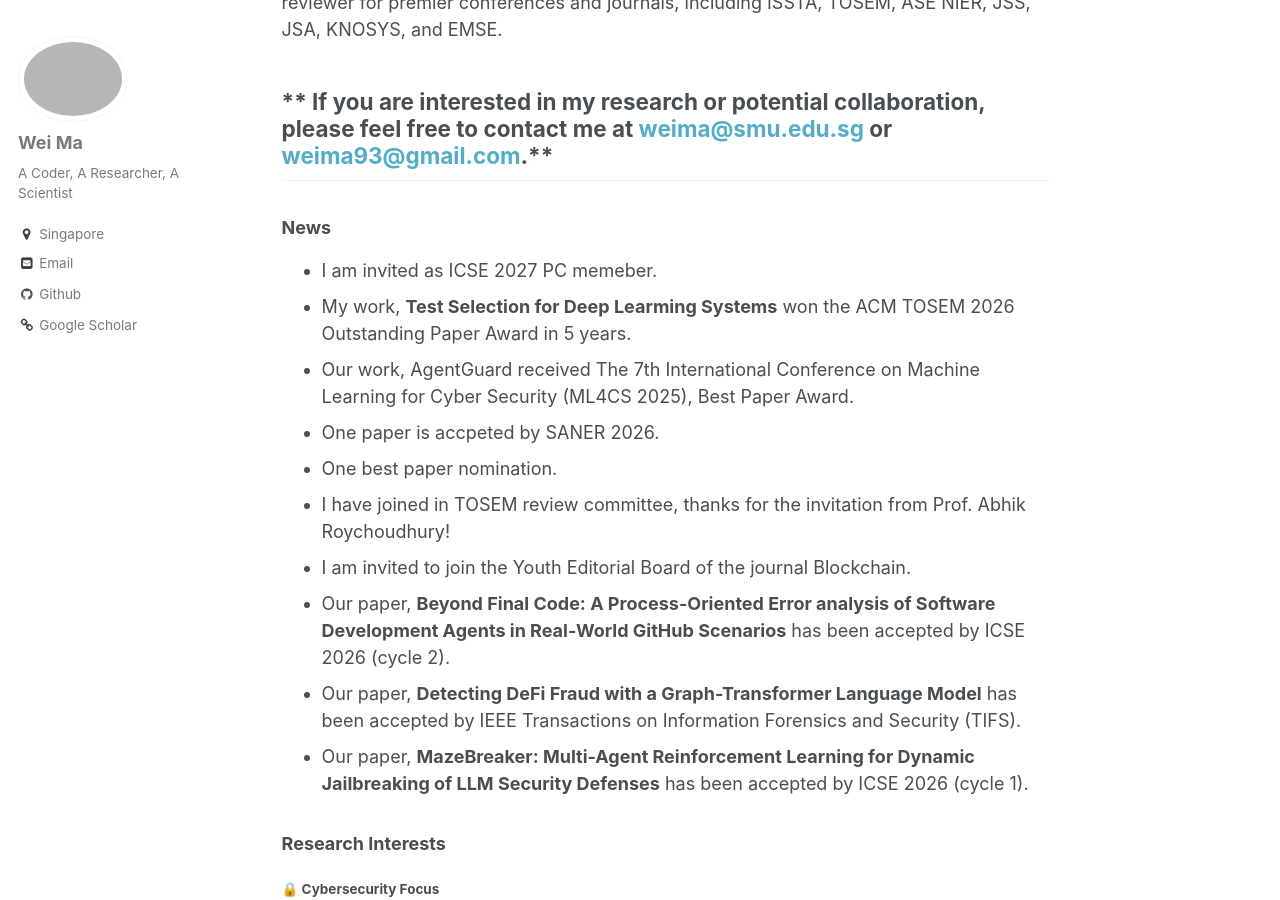
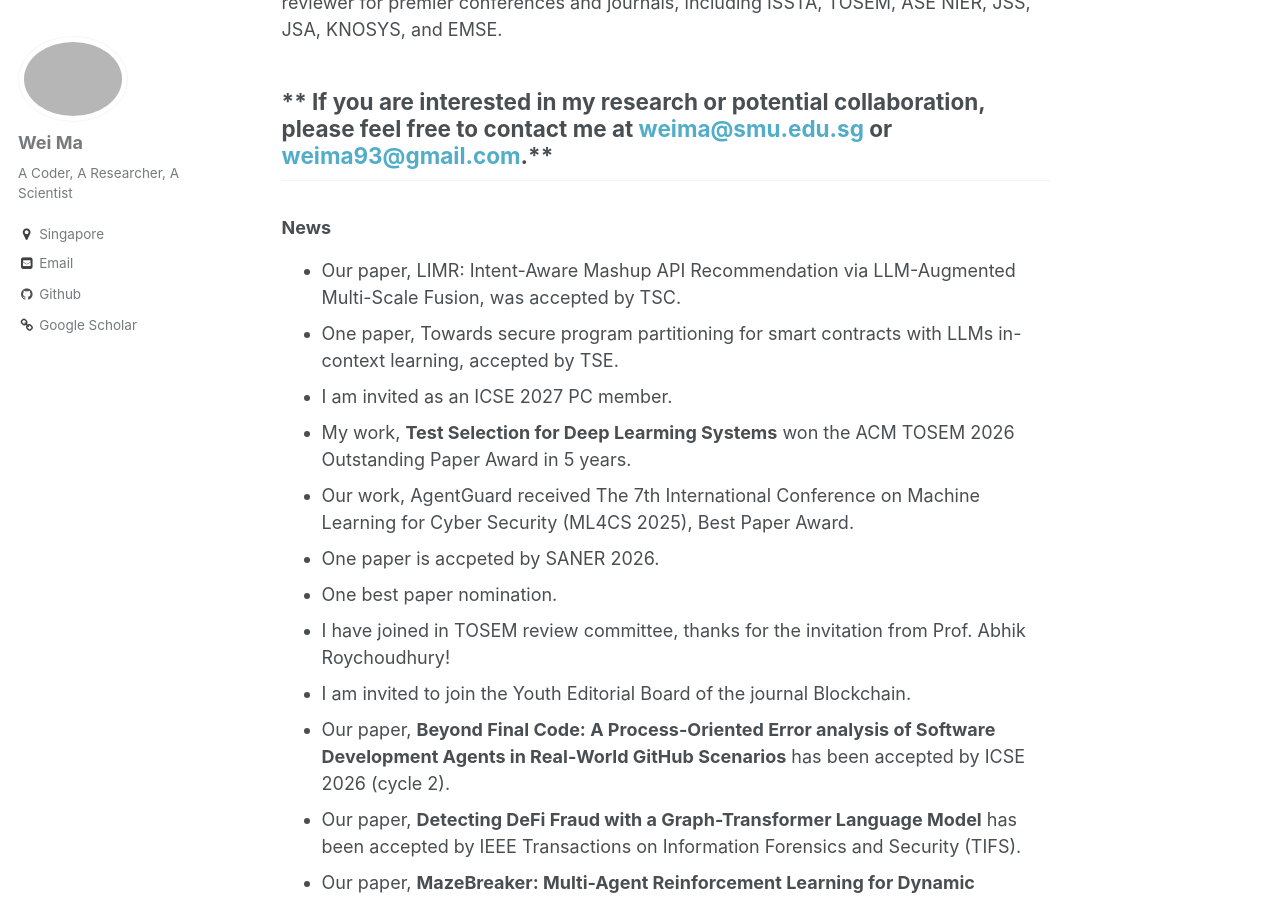
Before and after one commit to Marvinmw/weima, a Jekyll site: the page built from _pages/about.md, in a window 1280 px wide and 900 px high, scrolled down 616 px. Built offline with Jekyll 4.4.1, drawn with Linux system fonts in a browser that asks for light colours.

Commit message:
Update news section with recent achievements
Added news about paper acceptance and awards.

```diff
--- a/_pages/about.md
+++ b/_pages/about.md
@@ -18,7 +18,9 @@ At SMU, I collaborate with [Prof. Lingxiao Jiang](https://scholar.google.com.sg/
 ## ** If you are interested in my research or potential collaboration, please feel free to contact me at [weima@smu.edu.sg](mailto:weima@smu.edu.sg) or [weima93@gmail.com](mailto:weima93@gmail.com).**
 
 ### News
-- I am invited as ICSE 2027 PC memeber.
+- Our paper, LIMR: Intent-Aware Mashup API Recommendation via LLM-Augmented Multi-Scale Fusion, was accepted by TSC.
+- One paper, Towards secure program partitioning for smart contracts with LLMs in-context learning, accepted by TSE.
+- I am invited as an ICSE 2027 PC member.
 - My work, **Test Selection for Deep Learming Systems** won the ACM TOSEM 2026 Outstanding Paper Award in 5 years.
 - Our work, AgentGuard received The 7th International Conference on Machine Learning for Cyber Security (ML4CS 2025), Best Paper Award.
 - One paper is accpeted by SANER 2026.
```
